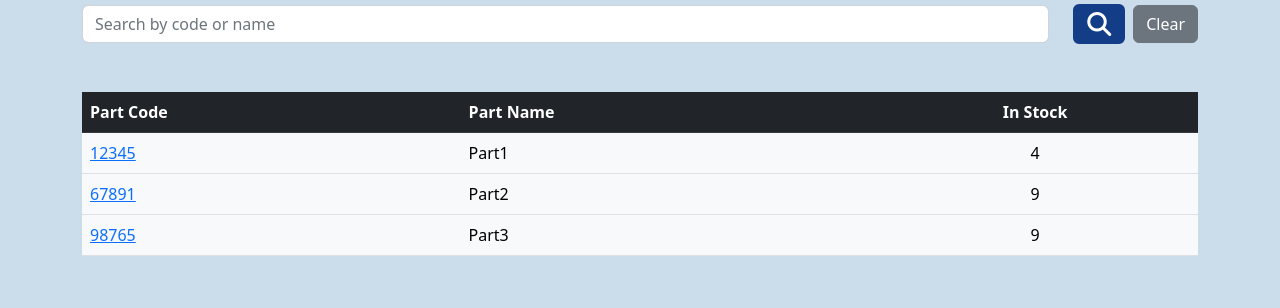
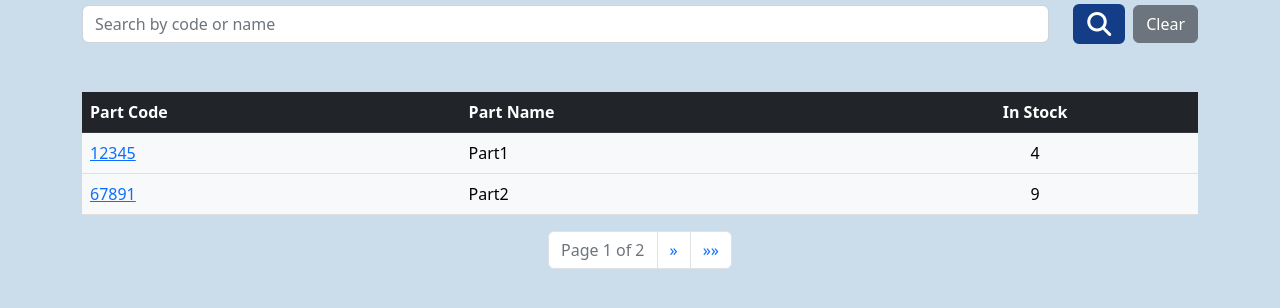
Before and after one commit to jodi-curtis/spare-parts, a Django app: page /parts/list/ in a window 1280 px wide. Shown: the part 236-544 px from the top of the page. Run offline with Django 5.2, Linux system fonts and the light colour scheme; a user stored in the database is signed in; data comes from the database, SQL or seed files in the repository; some libraries are stand-ins or nearby versions.

Commit message:
Pagination

```diff
--- a/parts/templates/parts/part_list.html
+++ b/parts/templates/parts/part_list.html
@@ -46,4 +46,39 @@
             {% endif %}
         </tbody>
     </table>
+
+
+    <nav aria-label="Parts pagination">
+        <ul class="pagination justify-content-center">
+            {% if page_obj.has_previous %}
+                <li class="page-item">
+                    <a class="page-link" href="?page=1{% if search_value %}&searchVal={{ search_value }}{% endif %}" aria-label="First">
+                        <span aria-hidden="true">&laquo;&laquo;</span>
+                    </a>
+                </li>
+                <li class="page-item">
+                    <a class="page-link" href="?page={{ page_obj.previous_page_number }}{% if search_value %}&searchVal={{ search_value }}{% endif %}" aria-label="Previous">
+                        <span aria-hidden="true">&laquo;</span>
+                    </a>
+                </li>
+            {% endif %}
+
+            <li class="page-item disabled">
+                <span class="page-link">Page {{ page_obj.number }} of {{ page_obj.paginator.num_pages }}</span>
+            </li>
+
+            {% if page_obj.has_next %}
+                <li class="page-item">
+                    <a class="page-link" href="?page={{ page_obj.next_page_number }}{% if search_value %}&searchVal={{ search_value }}{% endif %}" aria-label="Next">
+                        <span aria-hidden="true">&raquo;</span>
+                    </a>
+                </li>
+                <li class="page-item">
+                    <a class="page-link" href="?page={{ page_obj.paginator.num_pages }}{% if search_value %}&searchVal={{ search_value }}{% endif %}" aria-label="Last">
+                        <span aria-hidden="true">&raquo;&raquo;</span>
+                    </a>
+                </li>
+            {% endif %}
+        </ul>
+    </nav>
 {% endblock content %}
--- a/parts/views.py
+++ b/parts/views.py
@@ -62,6 +62,7 @@ def home(request):
 class PartListView(LoginRequiredMixin, ListView):
     model = Part
     context_object_name = 'parts'
+    paginate_by = 2
 
     def get_queryset(self):
         queryset = super().get_queryset()
```
Also changed, not shown: 1 other file.
